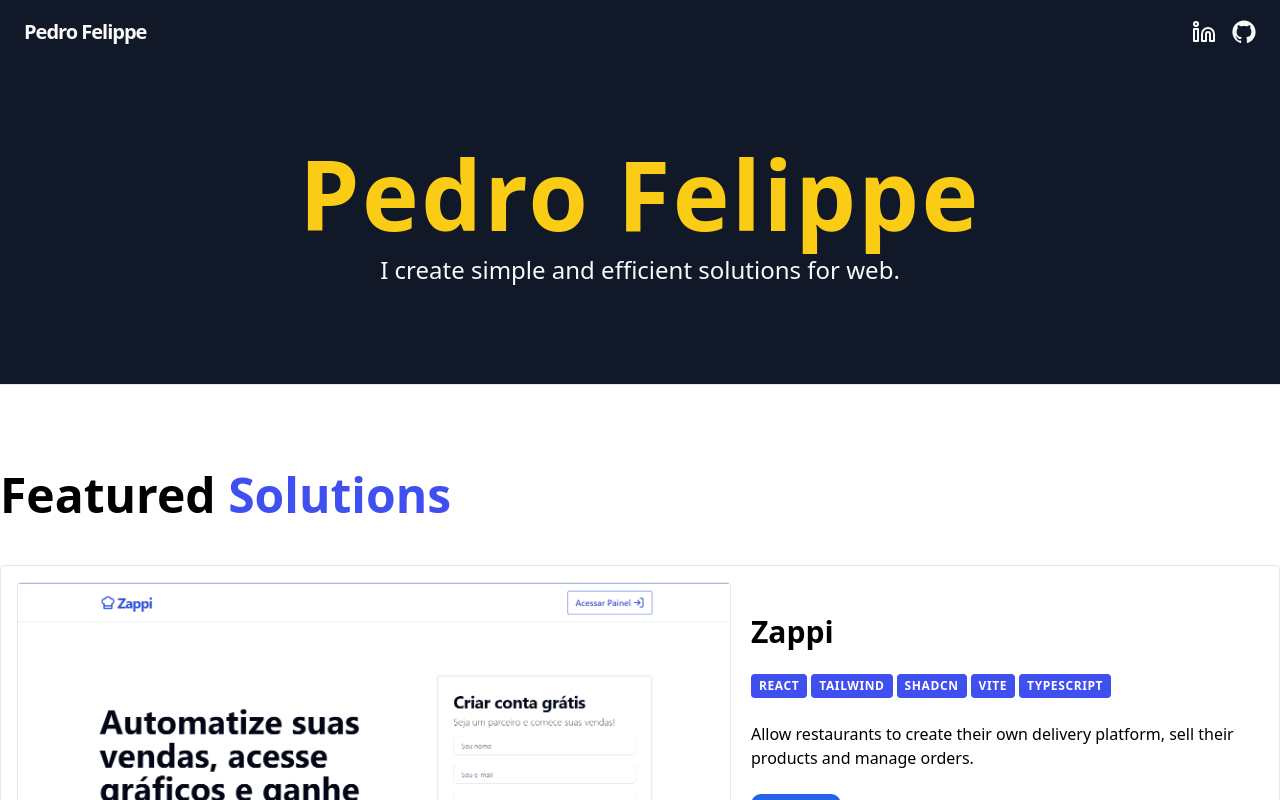
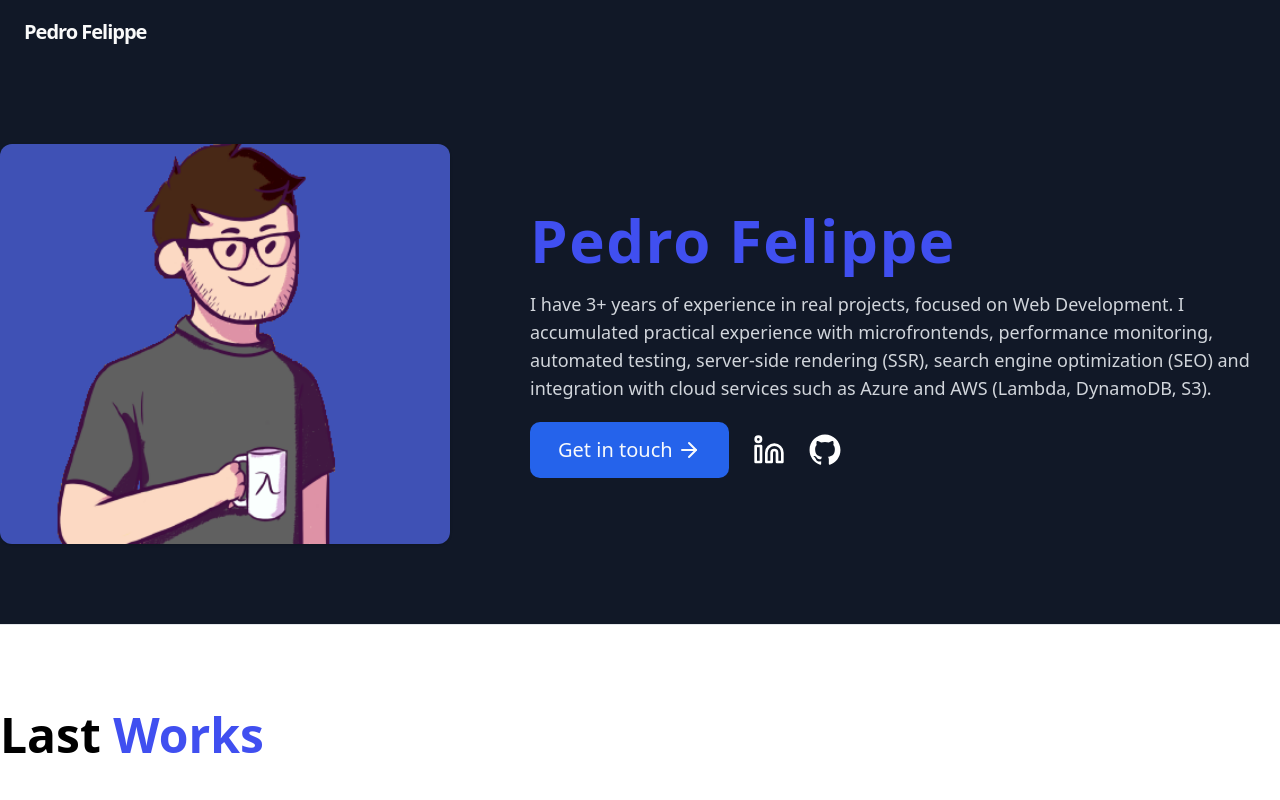
Before and after one commit to pefelippe/Portfolio, a Next.js app: page / in a window 1280 px wide. Shown: the top 800 px of the page. Built offline with nearby package versions, Linux system fonts and the light colour scheme.

Commit message:
css refactor

```diff
--- a/pages/index.tsx
+++ b/pages/index.tsx
@@ -14,7 +14,6 @@ export default function Home() {
       {/* <section className="section ">
         <AboutContent />
       </section> */}
-
       <section className="section  border-y">
         <ProjectContent />
       </section>
--- a/src/components/MessageForm.tsx
+++ b/src/components/MessageForm.tsx
@@ -94,7 +94,7 @@ export default function MessageForm({}) {
           id="message"
           placeholder="Message"
           className="border p-4 border-[#101010] rounded w-full focus:outline-none
-          focus:ring focus:ring-blue-500 min-h-[250px] md:min-h-[350px] bg-gray-300/10"
+          focus:ring focus:ring-blue-500 min-h-[250px] md:min-h-[550px] bg-gray-300/10"
         />
 
         <Button
--- a/src/components/layout/Footer.tsx
+++ b/src/components/layout/Footer.tsx
@@ -11,10 +11,10 @@ function Footer() {
   return (
     <motion.footer
       className=" w-full font-light mx-auto  text-zinc-900 bg-zinc-100
-   text-lg  justify-center items-center px-6  flex  h-32"
+   text-lg  justify-center items-center px-6  flex  h-16"
     >
       <div className="mx-auto flex  w-full flex-col  gap-8 max-w-7xl">
-        <div className="flex items-start justify-start ">
+        <div className="flex items-start justify-start font-medium">
           <span>Pedro Felippe - © {year}</span>
 
           {/* <motion.div
--- a/src/components/layout/Header.tsx
+++ b/src/components/layout/Header.tsx
@@ -4,21 +4,6 @@ import { LinkedinIcon } from "lucide-react";
 import Link from "next/link";
 import { useState } from "react";
 import { Link as ScrollLink } from "react-scroll";
-
-import AnimatedBtn from "../animated/AnimatedBtn";
-import { ContactDialog } from "../ContactDialog";
-import MessageForm from "../MessageForm";
-import { Button } from "../ui/button";
-import {
-  Dialog,
-  DialogContent,
-  DialogDescription,
-  DialogHeader,
-  DialogTitle,
-  DialogTrigger,
-} from "../ui/dialog";
-import { ModeToggle } from "../ui/mode-toggle";
-import { Separator } from "../ui/separator";
 
 export const Logo = () => {
   return (
@@ -40,22 +25,6 @@ const Header = () => {
         <Link href="/">
           <Logo />
         </Link>
-
-        <motion.div
-          className="flex  top-0 bottom-0 h-full justify-center
-            items-center w-fit space-x-4 max-w-sm"
-        >
-          <AnimatedBtn
-            target="_blank"
-            href="https://www.linkedin.com/in/pedro-felippe/"
-          >
-            <LinkedinIcon className="h-6 w-6" />
-          </AnimatedBtn>
-
-          <AnimatedBtn href="https://github.com/pefelippe">
-            <GitHubLogoIcon className="h-6 w-6" />
-          </AnimatedBtn>
-        </motion.div>
       </motion.nav>
     </motion.header>
   );
--- a/src/content/AboutContent.tsx
+++ b/src/content/AboutContent.tsx
@@ -16,12 +16,7 @@ export default function Hero() {
       <h3 className="section-subtitle ">
         About <span className="text-blue">Me</span>
       </h3>
-      <div className="flex max-md:flex-col gap-16 max-w-7xl text-lg items-center tracking-normal text-gray-900">
-        <motion.img
-          src="./assets/pedrof.jpg"
-          className=" max-w-[350px] rounded-xl shadow border-2
-            max-md:object-cover object-fit  "
-        />
+      <div className="flex max-md:flex-col gap-16 max-w-7xl text-lg items-start tracking-normal text-gray-900">
         <p>
           Hello! I'm Pedro Felippe and I'm a frontend developer, designer and
           teacher from Brazil. <br />
@@ -32,6 +27,12 @@ export default function Hero() {
           engine optimization (SEO) and integration with cloud services such as
           Azure and AWS (Lambda, DynamoDB, S3).
         </p>
+
+        <motion.img
+          src="./assets/pedrof.jpg"
+          className=" max-w-[350px] rounded-xl shadow border-2
+            max-md:object-cover object-fit  "
+        />
       </div>
     </motion.div>
   );
--- a/src/content/Hero.tsx
+++ b/src/content/Hero.tsx
@@ -1,8 +1,16 @@
 /* eslint-disable react/no-unescaped-entities */
 import { GitHubLogoIcon } from "@radix-ui/react-icons";
 import { motion } from "framer-motion";
-import { File, LinkedinIcon } from "lucide-react";
+import {
+  ArrowBigLeft,
+  ArrowBigRight,
+  ArrowLeft,
+  ArrowRight,
+  File,
+  LinkedinIcon,
+} from "lucide-react";
 import { Link as ScrollLink } from "react-scroll";
+
 import AnimatedBtn from "../components/animated/AnimatedBtn";
 import { Button } from "../components/ui/button";
 
@@ -13,19 +21,48 @@ export default function Hero() {
       animate={{ opacity: 1, y: 0 }}
       transition={{ duration: 0.5 }}
       id="about-content"
-      className="content-intern text-white min-h-[20vh]  justify-center text-center items-center gap-3"
+      className="content-intern text-white min-h-[20vh] gap-6 xl:gap-20 justify-start text-start items-start lg:flex-row"
     >
-      {/* <motion.img
+      <motion.img
         src="./assets/avatar-pdr.png"
-        className="md:w-[150px] rounded-full max-md:object-cover object-fit  "
-      /> */}
+        className="max-h-[250px]  w-full lg:max-w-[450px] lg:max-h-[400px] rounded-xl shadow
+            max-md:object-cover object-cover  "
+      />
 
-      <p className="text-6xl lg:text-[96px] tracking-wide font-extrabold  text-yellow-400">
-        Pedro Felippe
-      </p>
-      <span className="text-2xl text-gray-50 pb-4">
-        I create simple and efficient solutions for web.
-      </span>
+      <div className="flex flex-col gap-5 justify-center h-full my-auto">
+        {/* <h3 className="text-xl lg:text-2xl font-normal">Hey there, i am</h3> */}
+        <p className="text-5xl lg:text-6xl  tracking-wide font-extrabold  text-blue">
+          Pedro Felippe
+        </p>
+        <span className="text-base lg:text-lg max-w-3xl text-gray-300 font-extrathin">
+          I have 3+ years of experience in real projects, focused on Web
+          Development. I accumulated practical experience with microfrontends,
+          performance monitoring, automated testing, server-side rendering
+          (SSR), search engine optimization (SEO) and integration with cloud
+          services such as Azure and AWS (Lambda, DynamoDB, S3).
+        </span>
+
+        <motion.div
+          className="flex  top-0 bottom-0 h-full justify-center
+            items-center w-fit space-x-6 max-w-sm"
+        >
+          <ScrollLink to="contact-content" offset={-150}>
+            <Button className="text-xl p-7 items-center gap-1">
+              <p>Get in touch</p> <ArrowRight />
+            </Button>
+          </ScrollLink>
+          <AnimatedBtn
+            target="_blank"
+            href="https://www.linkedin.com/in/pedro-felippe/"
+          >
+            <LinkedinIcon className="h-8 w-8" />
+          </AnimatedBtn>
+
+          <AnimatedBtn href="https://github.com/pefelippe">
+            <GitHubLogoIcon className="h-8 w-8" />
+          </AnimatedBtn>
+        </motion.div>
+      </div>
     </motion.div>
   );
 }
--- a/src/content/ProjectContent.tsx
+++ b/src/content/ProjectContent.tsx
@@ -13,7 +13,7 @@ function Projects() {
       className="content-intern gap-10 items-start justify-center"
     >
       <h3 className="section-subtitle ">
-        Featured <span className="text-blue">Solutions</span>
+        Last <span className="text-blue">Works</span>
       </h3>
 
       <div className="grid  gap-10 w-full items-start h-full min-h-fit">
--- a/styles/globals.css
+++ b/styles/globals.css
@@ -48,7 +48,7 @@
   }
 
   .section {
-    @apply max-xl:px-6 py-20;
+    @apply max-xl:px-6 py-10 lg:py-20;
   }
 
   .content-intern {
```
